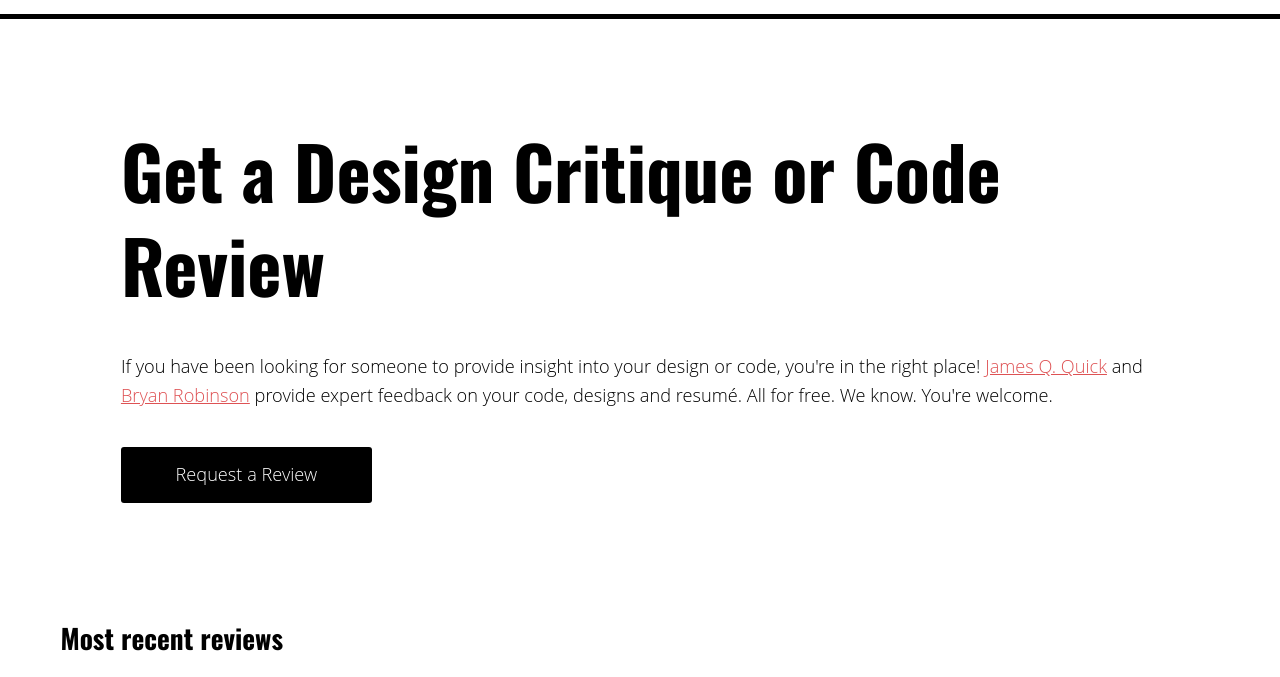
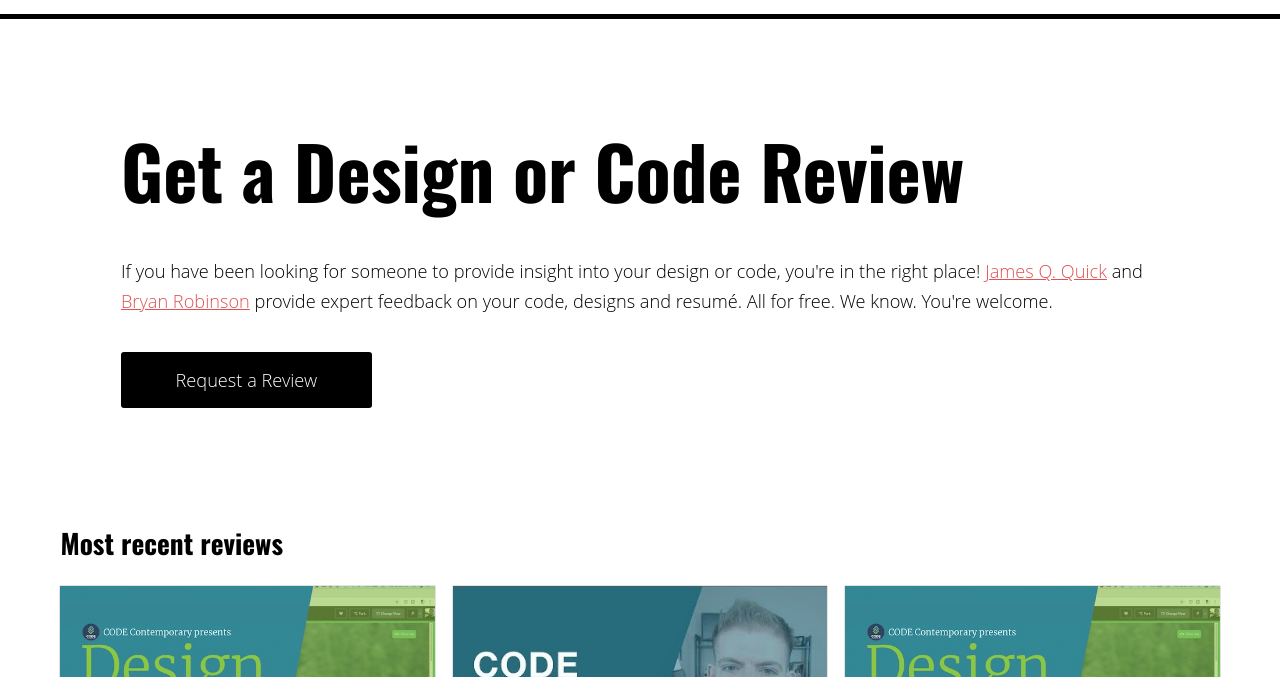
Before and after one commit to brob/design-and-code-reviews, an Eleventy site: page site-src/index.md in a window 1280 px wide. Shown: the part 116-793 px from the top of the page. Built offline with nearby package versions, Linux system fonts and the light colour scheme; Eleventy itself is replaced by a stand-in of ours; files that its build step writes are made by us from their sources.

Commit message:
Adjusts homepage title

```diff
--- a/site-src/index.md
+++ b/site-src/index.md
@@ -1,6 +1,6 @@
 ---
 layout: 'layouts/homepage.njk'
-title: "Get a Design Critique or Code Review"
+title: "Get a Design or Code Review"
 gridTitle: Most recent reviews
 ---
 
```
